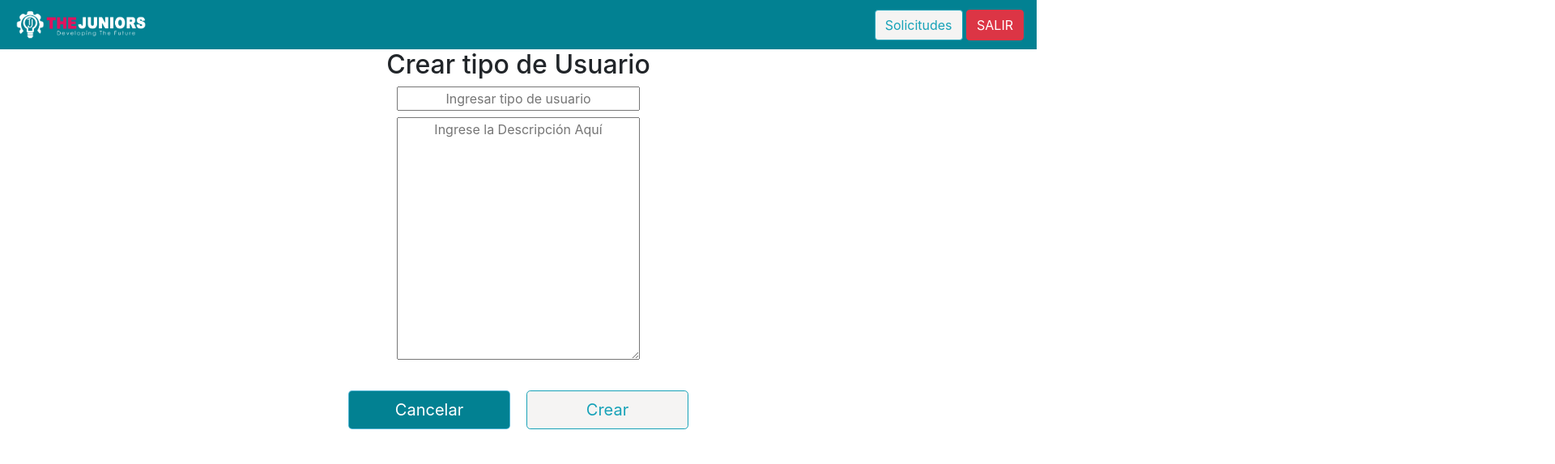
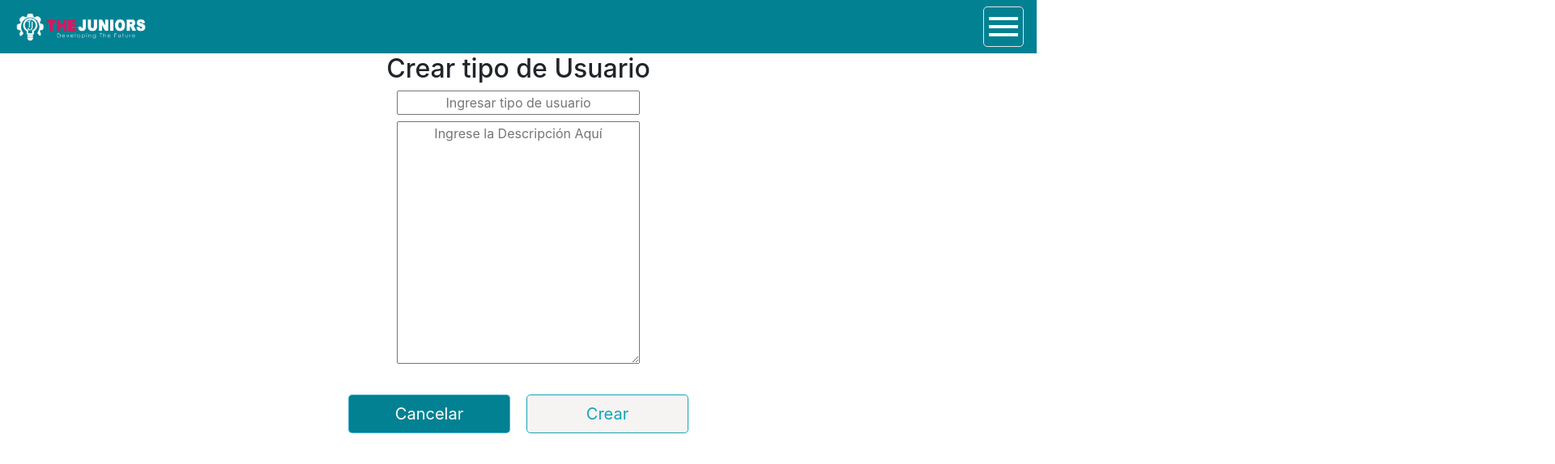
Before and after one commit to rylmfqt28/Gestion_Usuarios, a React (Create React App) app in the folder client/: page /crearTipoUsuario in a window 1280 px wide. Shown: the top 574 px of the page at 81% size, 1920 px wide, since content can reach past the window. Built offline with nearby package versions, Linux system fonts and the light colour scheme; sample sign-in values are in the browser's storage.

Commit message:
menu del administrador funcional

```diff
--- a/client/src/App.js
+++ b/client/src/App.js
@@ -10,7 +10,8 @@ import Register from './components/register/Register';
 import Solicitudes from './components/solicitudes/Solicitudes';
 import crearTipoUsuario from './components/createTypeUser/crearTipoUsuario';
 import PrivateRoute from './routes/PrivateRoute';
-import PublicRoute from './routes/PublicRoute'
+import PublicRoute from './routes/PublicRoute';
+import Home from './components/Home/Home';
 
 class App extends Component{
 
@@ -27,6 +28,7 @@ class App extends Component{
         <PublicRoute path="/register" component={Register}/>
         <PrivateRoute path="/solicitudes" component={Solicitudes}/>
         <PrivateRoute path="/crearTipoUsuario" component={crearTipoUsuario}/>
+        <PrivateRoute path="/home" component={Home}/>
         </Switch>
       </Router>
     );
--- /dev/null
+++ b/client/src/components/Home/Home.jsx
@@ -0,0 +1,23 @@
+import React, { Component } from 'react';
+import NavMenu from '../menuAdmin/NavMenu'
+
+class Home extends Component {
+    render() {
+        return (
+            <div>
+                <NavMenu />
+                <br />
+                <div>
+                    <h2>Usuario Administrador</h2>
+                    <h3>Bienvenido:Rylmar</h3>
+                </div>
+
+            </div>
+
+
+
+        )
+    };
+
+}
+export default Home;
--- a/client/src/components/createTypeUser/crearTipoUsuario.jsx
+++ b/client/src/components/createTypeUser/crearTipoUsuario.jsx
@@ -2,7 +2,7 @@ import React, { Fragment, useState } from 'react';
 import './crearTipoUsuario.css';
 import { useForm } from 'react-hook-form';
 import axios from 'axios';
-import logo from '../img/logo.png';
+import NavMenu from '../menuAdmin/NavMenu'
 import { Link } from "react-router-dom"
 
 const CrearTipoUsuario = () => {
@@ -101,29 +101,7 @@ const CrearTipoUsuario = () => {
     return (
 
         <Fragment>
-            <div className="barraNav">
-                <nav className="navbar navbar-light justify-content-between">
-                    <a className="navbar-brand" href="/crearTipoUsuario">
-                        <img className="logo" src={logo} height="35" alt="logo" />
-                    </a>
-
-                    <div>
-                        <Link
-                            className="btn btn-outline-info my-2 my-sm-0"
-                            type="submit"
-                            to="/solicitudes"
-                        >Solicitudes</Link>{"     "}
-
-                        <Link
-                            className="btn btn-danger my-2 my-sm-0"
-                            type="submit"
-                            onClick={salir}
-                            to="/"
-                        >SALIR</Link>
-                    </div>
-
-                </nav>
-            </div>
+            <NavMenu/>
 
             <form className="formC"
                 onSubmit={handleSubmit(onSubmit)}>
@@ -208,6 +186,8 @@ const CrearTipoUsuario = () => {
                 </div>
 
             </form>
+
+           {/*<script src="../menuAdmin/FuntionMenu.js"></script>*/}
         </Fragment>
     );
 }
--- a/client/src/components/login/Login.jsx
+++ b/client/src/components/login/Login.jsx
@@ -63,7 +63,7 @@ const Login = () => {
     switch (rol) {
 
       case 'Administrador':
-        window.location.pathname = '/crearTipoUsuario';
+        window.location.pathname = '/home';
         sessionStorage.setItem("authToken", true);
         break;
       case '2':
--- /dev/null
+++ b/client/src/components/menuAdmin/NavMenu.js
@@ -0,0 +1,51 @@
+import React from "react";
+import '../menuAdmin/menu.css';
+
+import logo from '../img/logo.png';
+import menu from '../img/menu.png';
+import { Link } from "react-router-dom";
+
+const BarraMenu = props => {
+
+    const salir = () => {
+        sessionStorage.removeItem("authToken");
+    }
+    const mostrarMenu=()=> {
+        var btnMenu = document.getElementById('btn-menu');
+        var nav = document.getElementById('nav');
+        nav.classList.toggle('mostrar');
+
+    }
+
+    return (
+        <div className="barraNav">
+            <nav className="navbar navbar-light justify-content-between">
+                <a className="navbar-brand" href="/crearTipoUsuario">
+                    <img className="logo" src={logo} height="35" alt="logo" />
+                </a>
+                <a className="nav-menu" id="btn-menu"  onClick={mostrarMenu}>
+
+                    <img className="icono-menu" src={menu} />
+
+                </a>
+
+                <div className="nav" id="nav">
+                    <ul className="menu">
+                        <div className="menu__item"><Link className="menu__link" to="">Administrar cuenta</Link></div>
+                        <div className="menu__item"><Link className="menu__link" to="/crearTipoUsuario">Crear tipo de usuario</Link></div>
+                        <div className="menu__item"><Link className="menu__link" to="">Lista de usuarios</Link></div>
+                        <div className="menu__item"><Link className="menu__link" to="">Modificar tipo de usuario</Link></div>
+                        <div className="menu__item"><Link className="menu__link" to="/solicitudes">Solicitudes</Link></div>
+                        <div className="menu__item"><Link className="menu__link" to="">Administrar permisos</Link></div>
+                        <div className="menu__item"><Link className="menu__link" to="/" onClick={salir} >Salir</Link></div>
+
+                    </ul>
+                </div>
+            </nav>
+            <script src="/MostarMenu.js"></script>
+        </div>
+
+    );
+}
+
+export default BarraMenu;
--- /dev/null
+++ b/client/src/components/menuAdmin/menu.css
@@ -0,0 +1,46 @@
+.nav{
+	position: absolute;
+	top: 62px;
+	right: -100%;
+	width: 218px;
+    transition: all 0.5s;
+    margin-right: 0;
+}
+.menu{
+	list-style: none;
+	padding: 0;
+    margin: 0;
+    z-index: 100;
+    background:rgba(12, 12, 12, 0.411);;
+    border-radius: 2px;
+}
+
+.menu__link{
+	display: block;
+	padding: 15px;
+	background:#008080;
+	text-decoration:none;
+    color: white;
+    border-radius: 2px;
+
+}
+.menu__item{
+    padding: 4px;
+    padding-bottom: 3px;
+    border-color: black;
+
+}
+.menu__link:hover, .select{
+	background: white;
+    color: #008080;
+    text-decoration:none;
+}
+.mostrar{
+	right: 0;
+}
+#btn-menu{
+    width: 40;
+    border-radius: 5px;
+    border:  rgb(226, 229, 231) 1px solid;
+    cursor: hand;
+}
--- a/client/src/components/solicitudes/Solicitudes.jsx
+++ b/client/src/components/solicitudes/Solicitudes.jsx
@@ -9,6 +9,7 @@ import TipoUser from '../../Service/TipoUser';
 //import ModalSolicitud from './ModalSolicitud';
 import ModalSolicitud from './ModalSolicitud';
 //import { data } from 'jquery';
+import NavMenu from '../menuAdmin/NavMenu'
 
 
 
@@ -97,38 +98,10 @@ class Solicitudes extends Component {
       )
     });
 
-
-
-    const salir = () => {
-      sessionStorage.removeItem("authToken");
-  }
-
     return (
 
       <div>
-        <div className="barraNav">
-          <nav className="navbar navbar-light justify-content-between">
-            <a className="navbar-brand" href="/solicitudes">
-              <img className="logo" src={logo} height="35" alt="logo" />
-            </a>
-
-            <div>
-              <Link
-                className="btn btn-outline-info my-2 my-sm-0"
-                type="submit"
-                to="/crearTipoUsuario"
-              >Crear Tipo Usuario</Link>{"    "}
-              <Link
-                className="btn btn-danger my-2 my-sm-0"
-                type="submit"
-                onClick={salir}
-                to="/"
-                >SALIR</Link>
-            </div>
-
-
-          </nav>
-        </div>
+        <NavMenu/>
 
         <div >
           <h1 align="center"> Solicitudes de personal </h1>
```
Also changed, not shown: client/src/components/Home/Home.css (added), client/src/components/img/menu.png (added), client/src/components/menuAdmin/MostarMenu.js (added), 1 other file (tests, documents, lock files or other folders).
